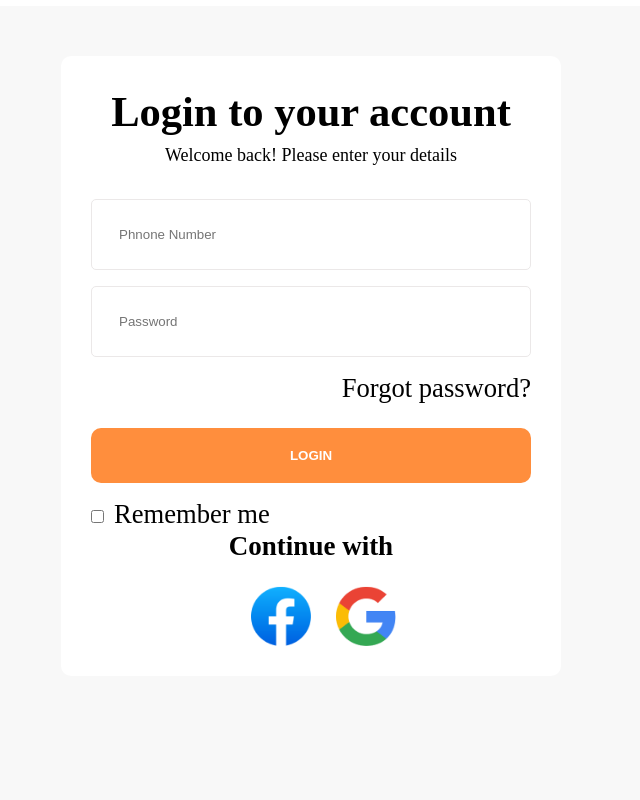
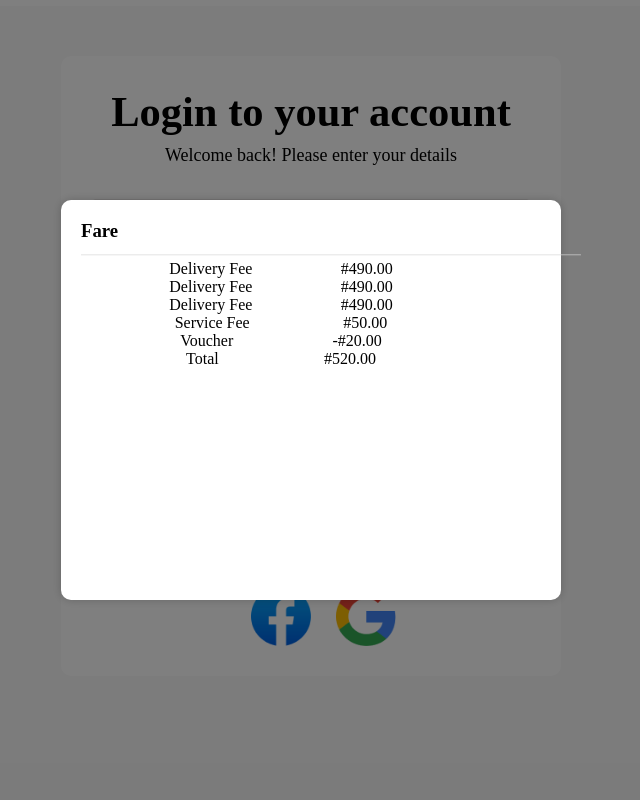
Before and after one commit to Worksquare/FasX, a React (Create React App) app in the folder client/frontend/: page / in a window 1280 px wide. Shown: the top 800 px of the page, without its empty margins (329-969 px from the left). Built offline with nearby package versions, Linux system fonts and the light colour scheme.

Commit message:
working on the pop up

```diff
--- a/client/frontend/src/App.js
+++ b/client/frontend/src/App.js
@@ -4,7 +4,6 @@ import Login from "./components/Login/Login";
 import PasswordReset from "./components/Password reset/PasswordReset";
 import PopUp1 from "./components/PopUp1/PopUp1.jsx";
 
-import RiderSignUp2 from "./components/RiderSignUp2/RiderSignUp2";
 
 import PasswordResetSuccess from "./components/password reset success/PasswordResetSuccess";
 
@@ -18,7 +17,6 @@ function App() {
         <Login />
         <PasswordReset />
         <PasswordResetSuccess />
-        <RiderSignUp2/>
         <PopUp1/>
 
       </header>
--- a/client/frontend/src/components/PopUp1/PopUp1.css
+++ b/client/frontend/src/components/PopUp1/PopUp1.css
@@ -0,0 +1,41 @@
+.popup-container {
+    display: none;
+    position: fixed;
+    top: 0;
+    left: 0;
+    width: 100%;
+    height: 100%;
+    background-color: rgba(0, 0, 0, 0.5); /* Semi-transparent black background */
+    z-index: 9999;
+  }
+
+  .popup {
+    position: absolute;
+    top: 50%;
+    left: 50%;
+    transform: translate(-50%, -50%);
+    width: 500px;
+    height: 400px;
+    background-color: #fff;
+    border-radius: 10px;
+    padding: 20px;
+    box-shadow: 0 0 10px rgba(0, 0, 0, 0.2);
+  }
+
+  .popup-container.show {
+    display: block;
+  }
+
+  .pop-flex{
+    display: flex;
+    justify-content: space-evenly;
+    align-items: center;
+  }
+
+  /* .popup h3{
+
+  } */
+
+  .popup .content{
+    width: 400px;
+  }
--- a/client/frontend/src/components/PopUp1/PopUp1.jsx
+++ b/client/frontend/src/components/PopUp1/PopUp1.jsx
@@ -1,61 +1,80 @@
 import React from 'react'
+import './PopUp1.css'
 
 const PopUp1 = () => {
   return (
-    <div>
+
+
+    <div className="popup-container show">
+          <div className='popup'>
             <h3>
+                Fare
+            </h3>
+            <svg xmlns="http://www.w3.org/2000/svg" width="500" height="2" viewBox="0 0 920 2" fill="none">
+                <path d="M0 0.640625L919.911 0.640708" stroke="#D7D7D7" stroke-width="1.25671"/>
+            </svg>
 
-      </h3>
-      <ul>
-        <li>
-            <div className="list-name">
+              <div className="content">
+
+              <div className='pop-flex'>
+                  <span className="list-name">
                   Delivery Fee
-            </div>
-            <div className="list-price">
+                  </span>
+                  <span className="list-price">
                   #490.00
-            </div>
-        </li>
-        <li>
-            <div className="list-name">
-            Delivery Fee
-            </div>
-            <div className="list-price">
-            #490.00
-            </div>
-        </li>
-        <li>
-            <div className="list-name">
-            Delivery Fee
-            </div>
-            <div className="list-price">
-            #490.00
-            </div>
-        </li>
-        <li>
-            <div className="list-name">
-            Service Fee
-            </div>
-            <div className="list-price">
-            #50.00
-            </div>
-        </li>
-        <li>
-            <div className="list-name">
-            Voucher
-            </div>
-            <div className="list-price">
-            -#20.00
+                  </span>
               </div>
 
-            <div className="list-name">
+              <div className='pop-flex'>
+                  <span className="list-name">
+                  Delivery Fee
+                  </span>
+                  <span className="list-price">
+                  #490.00
+                  </span>
+              </div>
+
+              <div className='pop-flex'>
+                  <span className="list-name">
+                  Delivery Fee
+                  </span>
+                  <span className="list-price">
+                  #490.00
+                  </span>
+              </div>
+
+              <div className='pop-flex'>
+                  <span className="list-name">
+                  Service Fee
+                  </span>
+                  <span className="list-price">
+                  #50.00
+                  </span>
+              </div>
+
+              <div className='pop-flex'>
+                  <span className="list-name">
+                  Voucher
+                  </span>
+                  <span className="list-price">
+                  -#20.00
+                  </span>
+            </div>
+
+              <div className='pop-flex'>
+                  <span className="list-name">
                       Total
+                  </span>
+                  <span className="list-price">
+                      #520.00
+                  </span>
               </div>
-            <div className="list-price">
-                #520.00
+
             </div>
-        </li>
-      </ul>
           </div>
+        </div>
+
+
   )
 }
 
```
Lines whose indentation alone changed are shown as unchanged.
